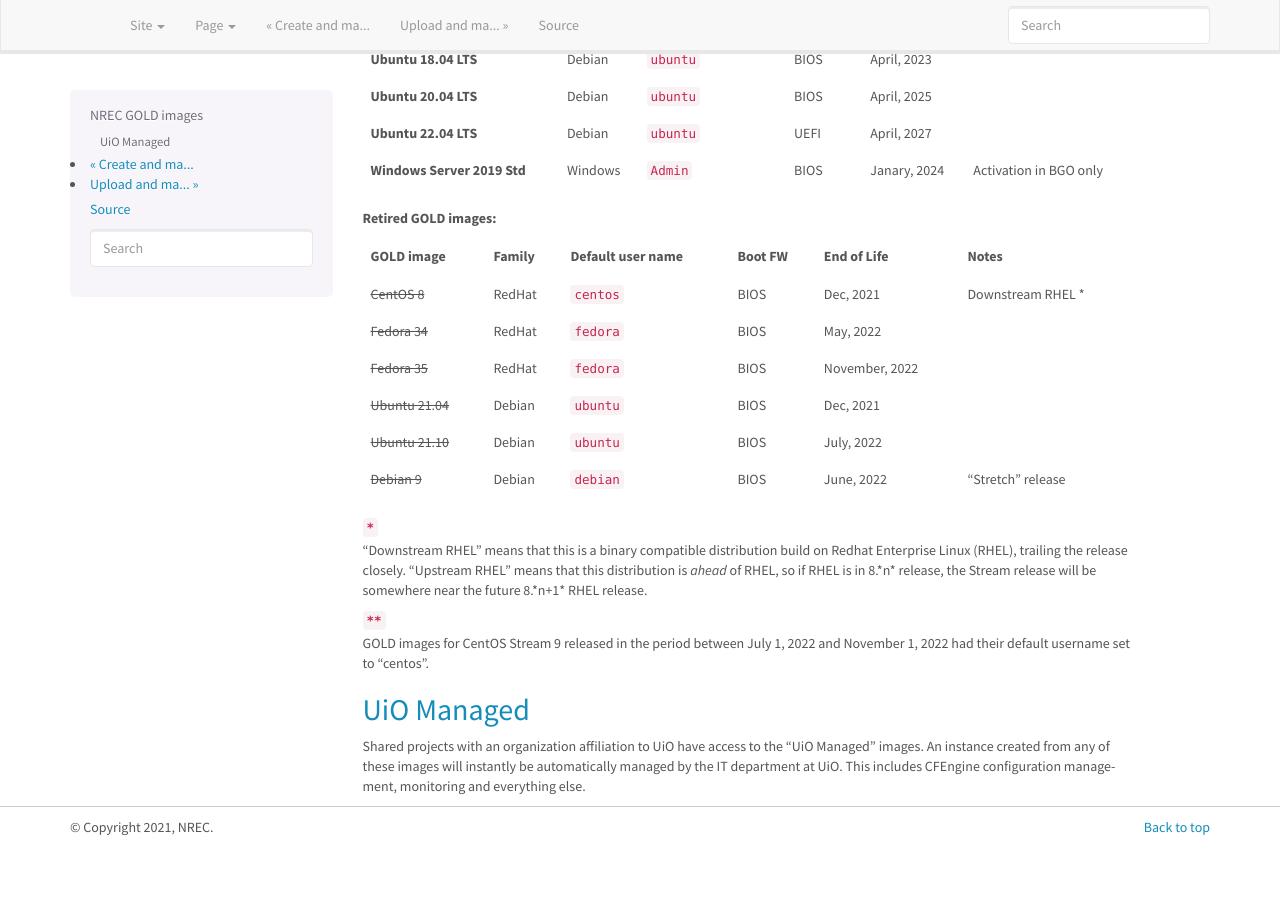
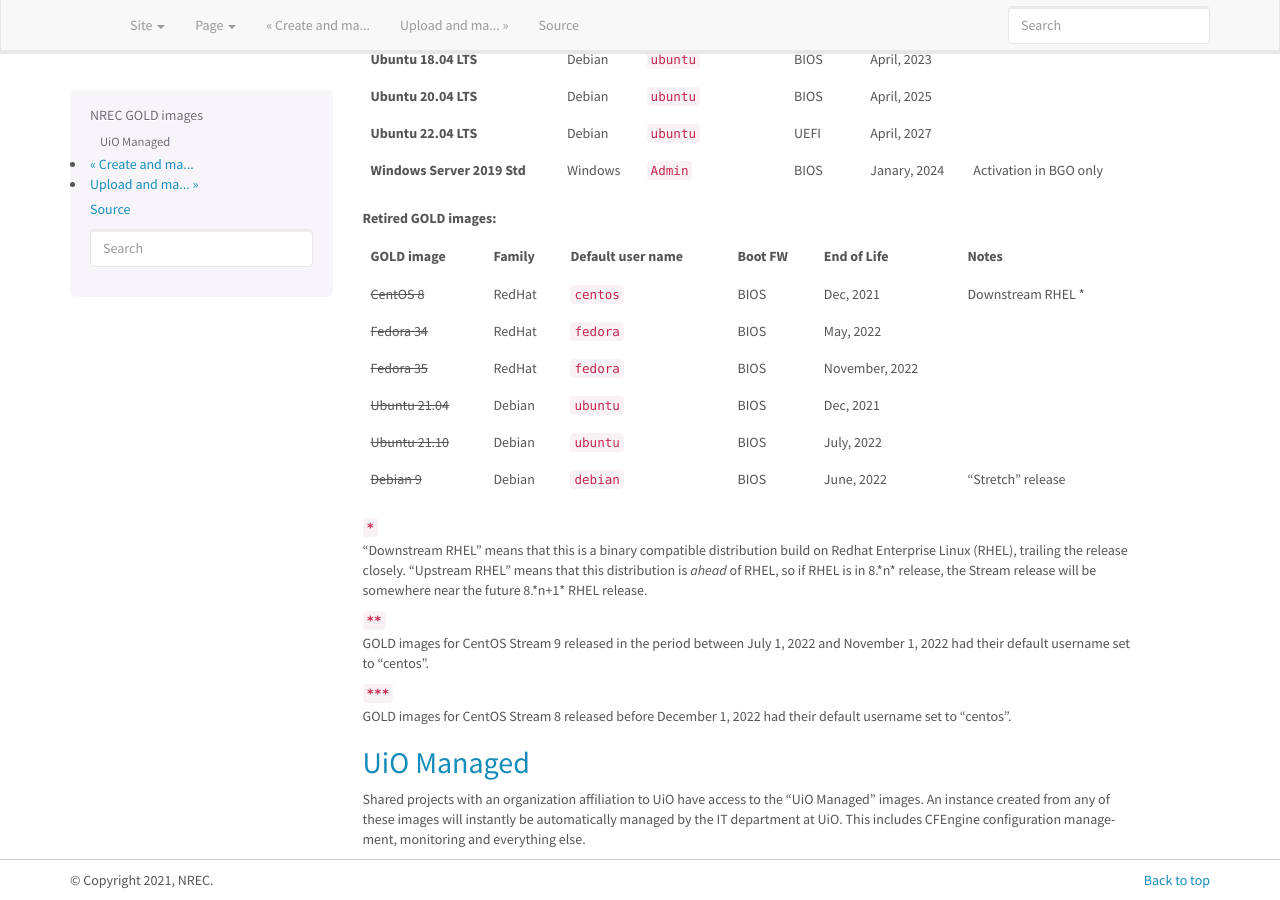
Before and after one commit to norcams/docs-enduser, a Sphinx documentation site: the page built from docs/gold-image.rst, in a window 1280 px wide and 900 px high, scrolled down 826 px. Built offline with Sphinx 7.4.7, drawn with Linux system fonts in a browser that asks for light colours; before the commit the page ends 1673 px from its top, so only the background shows below that.

Commit message:
CentOS Stream 8 changed default username

```diff
--- a/docs/gold-image.rst
+++ b/docs/gold-image.rst
@@ -69,6 +69,9 @@ GOLD image                     Family   Default user name  Boot FW  End of Life
   July 1, 2022 and November 1, 2022 had their default username
   set to "centos".
 
+``***``
+  GOLD images for CentOS Stream 8 released before December 1, 2022
+  had their default username set to "centos".
 
 UiO Managed
 -----------
```
Also changed, not shown: other parts of docs/gold-image.rst (+1 -1 lines).
